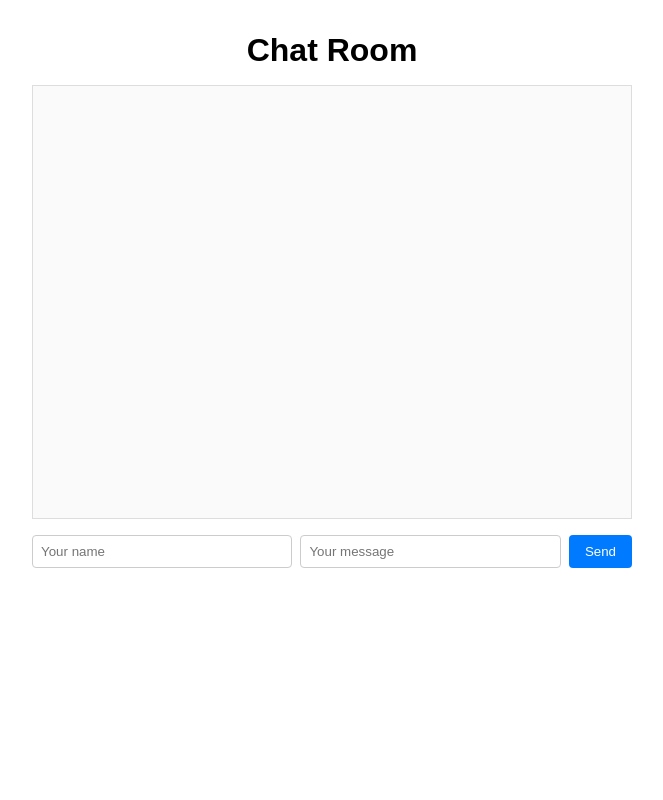
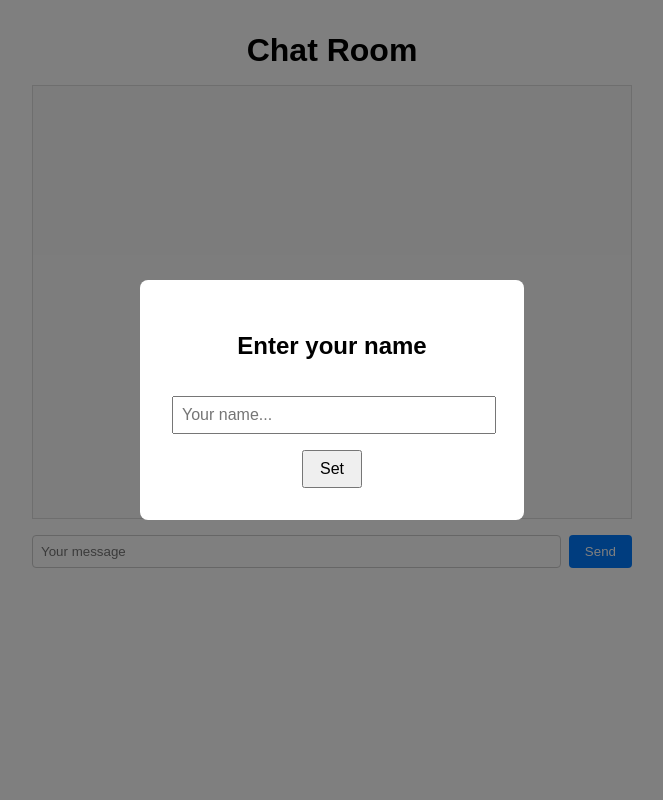
Before and after one commit to Sanji-M/SanjiChat, a Django app: page /chat/ in a window 1280 px wide. Shown: the whole page, without its empty margins (308-971 px from the left). Run offline with Django 5.2, Linux system fonts and the light colour scheme; data that the repository does not hold is empty.

Commit message:
🔒 Add one-time name prompt overlay + restore simple chat UI

```diff
--- a/chat/templates/chat/chat.html
+++ b/chat/templates/chat/chat.html
@@ -15,6 +15,39 @@
       text-align: center;
       margin-bottom: 1rem;
     }
+
+    /* Overlay for the name prompt */
+    #name-prompt {
+      position: fixed;
+      top: 0; left: 0;
+      width: 100%; height: 100%;
+      background: rgba(0,0,0,0.5);
+      display: flex;
+      align-items: center;
+      justify-content: center;
+      z-index: 1000;
+    }
+    #name-prompt .box {
+      background: #fff;
+      padding: 2rem;
+      border-radius: 8px;
+      text-align: center;
+      width: 90%;
+      max-width: 320px;
+    }
+    #name-prompt input {
+      width: calc(100% - 1rem);
+      padding: 0.5rem;
+      margin-top: 1rem;
+      font-size: 1rem;
+    }
+    #name-prompt button {
+      margin-top: 1rem;
+      padding: 0.5rem 1rem;
+      font-size: 1rem;
+      cursor: pointer;
+    }
+
     #messages {
       min-height: 50vh;
       border: 1px solid #ddd;
@@ -23,6 +56,7 @@
       overflow-y: auto;
       margin-bottom: 1rem;
     }
+
     #sendForm {
       display: flex;
       gap: 0.5rem;
@@ -50,6 +84,16 @@
 <body>
   <h1>Chat Room</h1>
 
+  <!-- Name Prompt Overlay -->
+  <div id="name-prompt">
+    <div class="box">
+      <h2>Enter your name</h2>
+      <input id="name-input" placeholder="Your name..." autocomplete="off"/>
+      <button id="set-name">Set</button>
+    </div>
+  </div>
+
+  <!-- Message History -->
   <div id="messages">
     {% for msg in messages %}
       <div data-id="{{ msg.id }}">
@@ -58,38 +102,65 @@
     {% endfor %}
   </div>
 
+  <!-- Send Form -->
   <form id="sendForm" method="post" action="{% url 'chat' %}">
     {% csrf_token %}
-    <input name="username" placeholder="Your name" autocomplete="off" required/>
+    <input type="hidden" name="username" id="username-input"/>
     <input name="content" placeholder="Your message" autocomplete="off" required/>
     <button type="submit">Send</button>
   </form>
 
   <script>
-    // 1) Figure out last message id
+    // 1. Handle one-time name prompt
+    const promptEl = document.getElementById('name-prompt');
+    const nameInput = document.getElementById('name-input');
+    const setBtn   = document.getElementById('set-name');
+    const hiddenUsername = document.getElementById('username-input');
+
+    // If we already have a name stored, skip overlay
+    let username = localStorage.getItem('chat_username');
+    if (username) {
+      promptEl.style.display = 'none';
+      hiddenUsername.value = username;
+    }
+
+    setBtn.addEventListener('click', () => {
+      username = nameInput.value.trim() || 'Anonymous';
+      localStorage.setItem('chat_username', username);
+      hiddenUsername.value = username;
+      promptEl.style.display = 'none';
+    });
+
+    // 2. Polling for new messages
     const container = document.getElementById('messages');
     let lastId = 0;
     container.querySelectorAll('[data-id]').forEach(el => {
       lastId = Math.max(lastId, Number(el.dataset.id));
     });
 
-    // 2) Poll every 2s for new messages
     async function fetchNew() {
+      try {
         const res = await fetch(`/api/messages/?since=${lastId}`);
         if (!res.ok) return;
         const msgs = await res.json();
         msgs.forEach(m => {
           const div = document.createElement('div');
-        div.setAttribute('data-id', m.id);
+          div.dataset.id = m.id;
           div.innerHTML = `<strong>${m.username}:</strong> ${m.content}`;
           container.appendChild(div);
           lastId = m.id;
         });
         container.scrollTop = container.scrollHeight;
+      } catch (err) {
+        console.error('Polling error:', err);
       }
+    }
+
+    // Start polling
+    fetchNew();
     setInterval(fetchNew, 2000);
 
-    // 3) Play pop sound on send
+    // 3. Play pop sound on send
     const pop = new Audio("{% static 'chat/pop.mp3' %}");
     document.getElementById('sendForm').addEventListener('submit', () => {
       pop.currentTime = 0;
```
Lines whose indentation alone changed are shown as unchanged.
